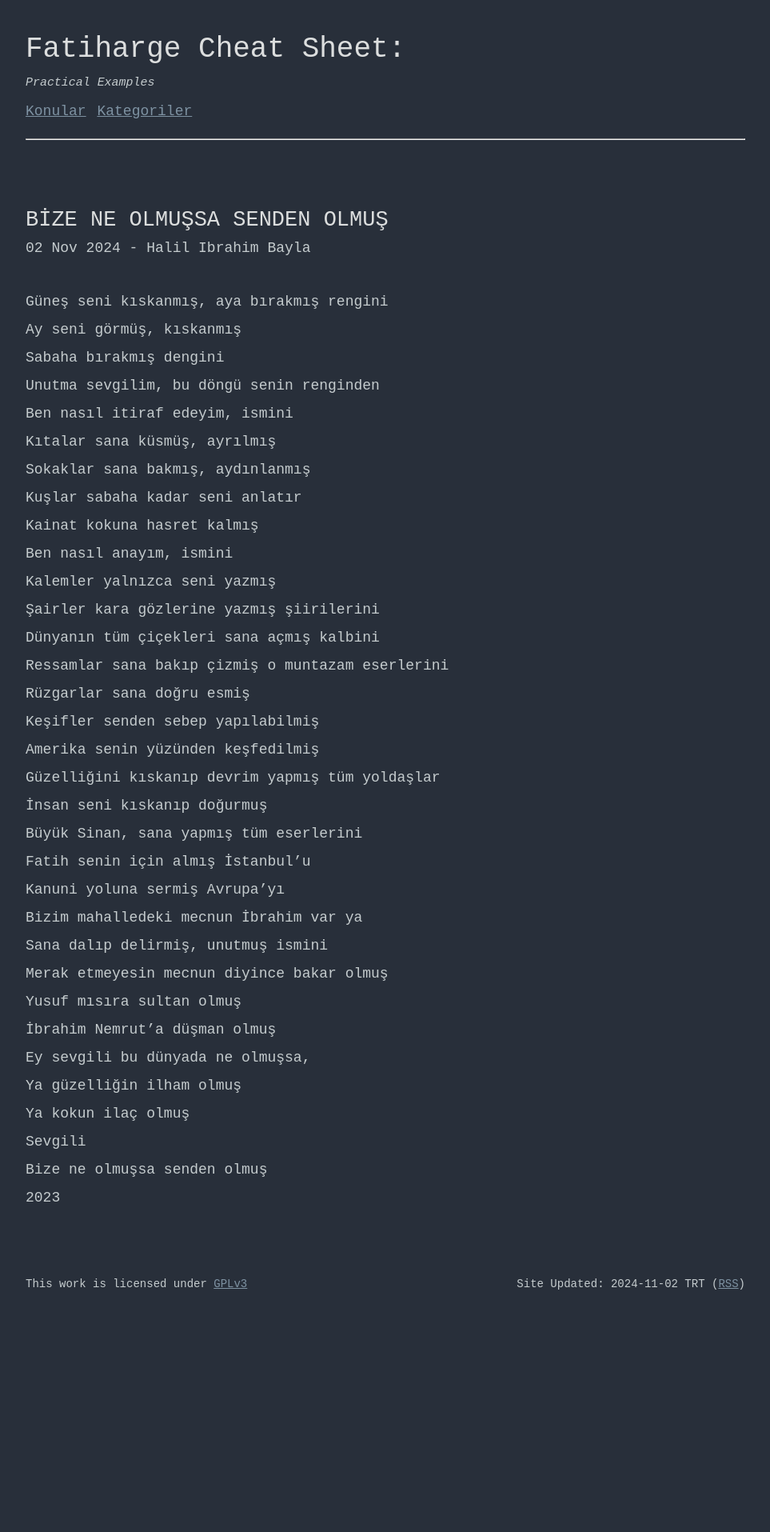
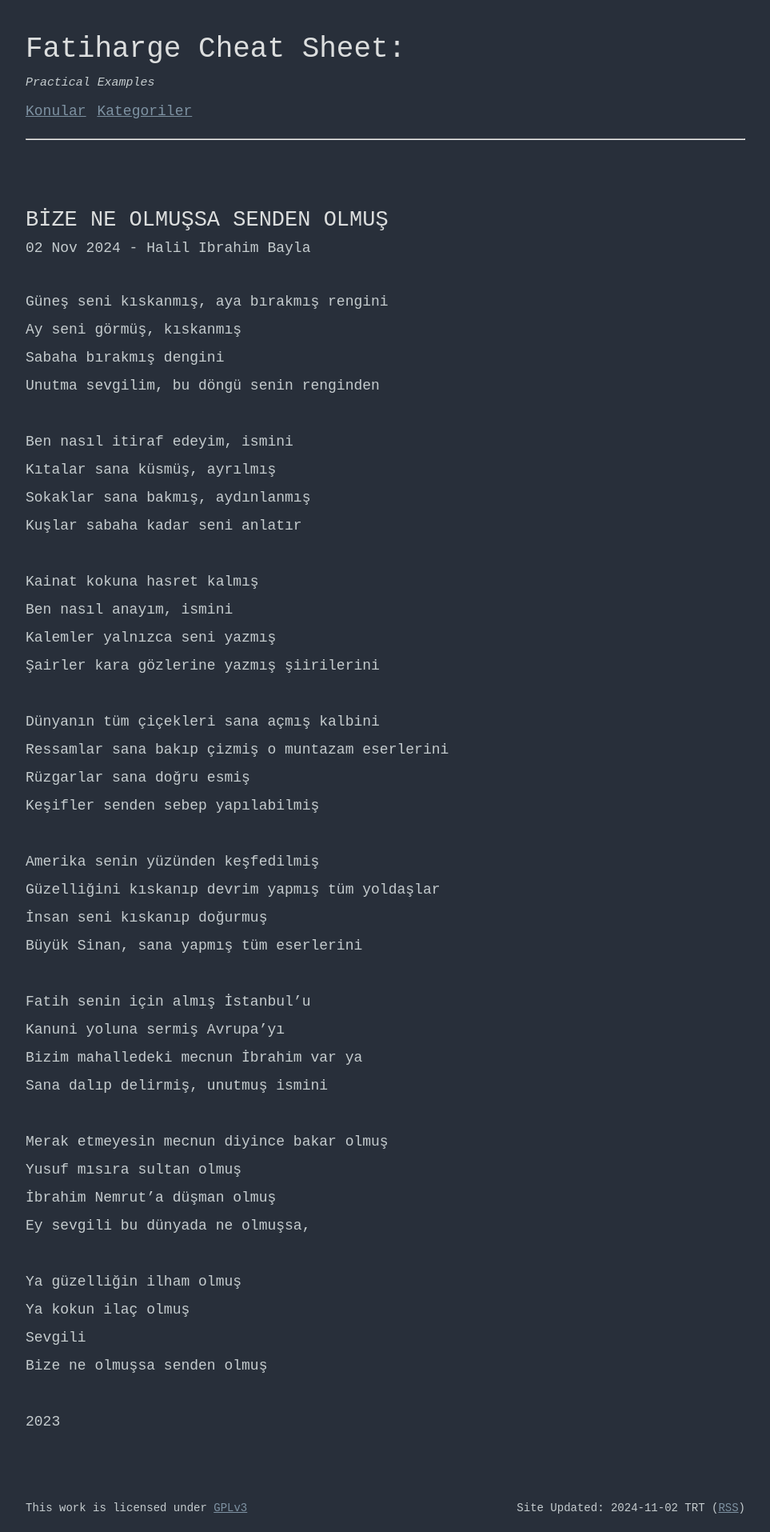
Before and after one commit to fatiharge/gist_fatiharge, a Jekyll site: the page built from siirler/_posts/2024-11-02-BİZE NE OLMUŞSA SENDEN OLMUŞ.md, in a window 1280 px wide. Shown: the whole page at 80% size, without its empty margins (158-1121 px from the left). Built offline with Jekyll 4.4.1, drawn with Linux system fonts in a browser that asks for light colours; before the commit the page ends 1635 px from its top, so only the background shows below that.

```diff
--- a/siirler/_posts/2024-11-02-BİZE NE OLMUŞSA SENDEN OLMUŞ.md
+++ b/siirler/_posts/2024-11-02-BİZE NE OLMUŞSA SENDEN OLMUŞ.md
@@ -4,44 +4,44 @@ author: Halil Ibrahim Bayla
 title: BİZE NE OLMUŞSA SENDEN OLMUŞ
 ---
 
-Güneş seni kıskanmış, aya bırakmış rengini
-Ay seni görmüş, kıskanmış
-Sabaha bırakmış dengini
-Unutma sevgilim, bu döngü senin renginden
+Güneş seni kıskanmış, aya bırakmış rengini  <br>
+Ay seni görmüş, kıskanmış  <br>
+Sabaha bırakmış dengini  <br>
+Unutma sevgilim, bu döngü senin renginden  <br><br>
 
-Ben nasıl itiraf edeyim, ismini
-Kıtalar sana küsmüş, ayrılmış
-Sokaklar sana bakmış, aydınlanmış
-Kuşlar sabaha kadar seni anlatır
+Ben nasıl itiraf edeyim, ismini  <br>
+Kıtalar sana küsmüş, ayrılmış  <br>
+Sokaklar sana bakmış, aydınlanmış  <br>
+Kuşlar sabaha kadar seni anlatır  <br><br>
 
-Kainat kokuna hasret kalmış
-Ben nasıl anayım, ismini
-Kalemler yalnızca seni yazmış
-Şairler kara gözlerine yazmış şiirilerini
+Kainat kokuna hasret kalmış  <br>
+Ben nasıl anayım, ismini  <br>
+Kalemler yalnızca seni yazmış  <br>
+Şairler kara gözlerine yazmış şiirilerini  <br><br>
 
-Dünyanın tüm çiçekleri sana açmış kalbini
-Ressamlar sana bakıp çizmiş o muntazam eserlerini
-Rüzgarlar sana doğru esmiş
-Keşifler senden sebep yapılabilmiş
+Dünyanın tüm çiçekleri sana açmış kalbini  <br>
+Ressamlar sana bakıp çizmiş o muntazam eserlerini  <br>
+Rüzgarlar sana doğru esmiş  <br>
+Keşifler senden sebep yapılabilmiş  <br><br>
 
-Amerika senin yüzünden keşfedilmiş
-Güzelliğini kıskanıp devrim yapmış tüm yoldaşlar
-İnsan seni kıskanıp doğurmuş
-Büyük Sinan, sana yapmış tüm eserlerini
+Amerika senin yüzünden keşfedilmiş  <br>
+Güzelliğini kıskanıp devrim yapmış tüm yoldaşlar  <br>
+İnsan seni kıskanıp doğurmuş  <br>
+Büyük Sinan, sana yapmış tüm eserlerini  <br><br>
 
-Fatih senin için almış İstanbul’u
-Kanuni yoluna sermiş Avrupa’yı
-Bizim mahalledeki mecnun İbrahim var ya
-Sana dalıp delirmiş, unutmuş ismini
+Fatih senin için almış İstanbul’u  <br>
+Kanuni yoluna sermiş Avrupa’yı  <br>
+Bizim mahalledeki mecnun İbrahim var ya  <br>
+Sana dalıp delirmiş, unutmuş ismini  <br><br>
 
-Merak etmeyesin mecnun diyince bakar olmuş
-Yusuf mısıra sultan olmuş
-İbrahim Nemrut’a düşman olmuş
-Ey sevgili bu dünyada ne olmuşsa,
+Merak etmeyesin mecnun diyince bakar olmuş  <br>
+Yusuf mısıra sultan olmuş  <br>
+İbrahim Nemrut’a düşman olmuş  <br>
+Ey sevgili bu dünyada ne olmuşsa,  <br><br>
 
-Ya güzelliğin ilham olmuş
-Ya kokun ilaç olmuş
-Sevgili
-Bize ne olmuşsa senden olmuş
+Ya güzelliğin ilham olmuş  <br>
+Ya kokun ilaç olmuş  <br>
+Sevgili  <br>
+Bize ne olmuşsa senden olmuş  <br><br>
 
 2023
```
Also changed, not shown: 2 other files.
